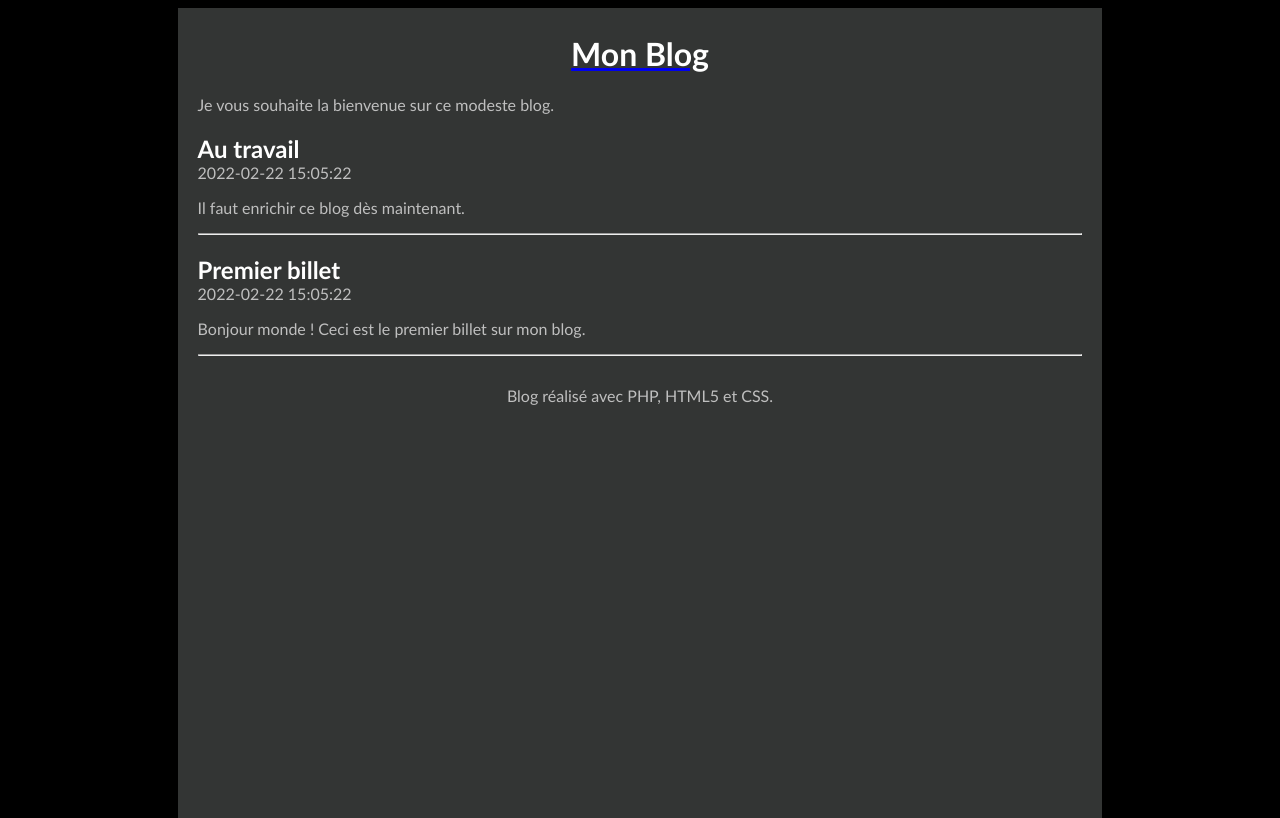
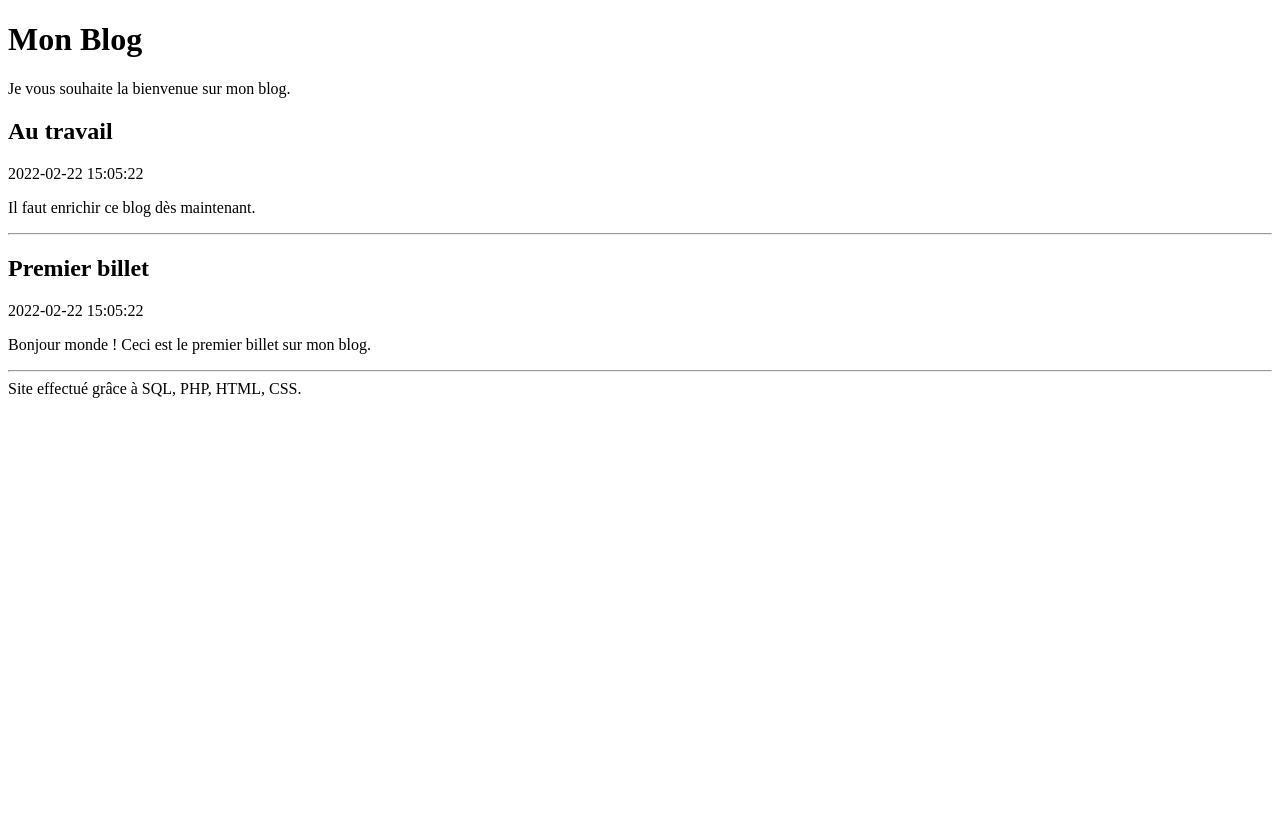
Before and after one commit to Fadddddd/Project_SQLPhp, a PHP site: page /base/index.php in a window 1280 px wide. After the commit the page ends 398 px from the top, so only its background shows below. Run offline with PHP 8.4, Linux system fonts and the light colour scheme; data comes from the database, SQL or seed files in the repository.

Commit message:
second commit

```diff
--- a/base/index.php
+++ b/base/index.php
@@ -3,7 +3,7 @@
 
 <head>
     <meta charset="UTF-8" />
-    <link rel="stylesheet" href="style.css" />
+    <link rel="stylesheet" href="../vue/css/style.css" />
     <title>Mon Blog</title>
 </head>
 
@@ -13,7 +13,7 @@
             <a href="index.php">
                 <h1 id="titreBlog">Mon Blog</h1>
             </a>
-            <p>Je vous souhaite la bienvenue sur ce modeste blog.</p>
+            <p>Je vous souhaite la bienvenue sur mon blog.</p>
         </header>
         <div id="contenu">
             <?php
@@ -38,7 +38,7 @@
             <?php endforeach; ?>
         </div> <!-- #contenu -->
         <footer id="piedBlog">
-            Blog réalisé avec PHP, HTML5 et CSS.
+            Site effectué grâce à SQL, PHP, HTML, CSS.
         </footer>
     </div> <!-- #global -->
 </body>
--- a/base/style.css
+++ /dev/null
@@ -1,43 +0,0 @@
-/* Pour pouvoir utiliser une hauteur (height) ou une hauteur minimale
-   (min-height) sur un bloc, il faut que son parent direct ait lui-même une
-   hauteur déterminée (donc toute valeur de height sauf "auto": hauteur en
-   pixels, em, autres unités...).
-   Si la hauteur du parent est en pourcentage, elle se réfère alors à la
-   hauteur du «grand-père», et ainsi de suite.
-   Pour pouvoir utiliser un "min-height: 100%" sur div#global, il nous faut:
-   - un parent (body) en "height: 100%";
-   - le parent de body également en "height: 100%". */
-   html, body {
-    height: 100%;
-}
-
-body {
-    color: #bfbfbf;
-    background: black;
-    font-family: 'Futura-Medium', 'Futura', 'Trebuchet MS', sans-serif;
-}
-
-h1 {
-    color: white;
-}
-
-.titreBillet {
-    margin-bottom : 0px;
-}
-
-#global {
-    min-height: 100%;  /* Voir commentaire sur html et body plus haut */
-    background: #333534;
-    width: 70%;
-    margin: auto;	/* Permet de centrer la div */
-    text-align: justify;
-    padding: 5px 20px;
-}
-
-#contenu {
-    margin-bottom : 30px;
-}
-
-#titreBlog, #piedBlog {
-    text-align: center;
-}
--- a/vue/css/style.css
+++ b/vue/css/style.css
@@ -18,7 +18,7 @@
 }
 
 table td {
-  border: red solid 1px;
+  border: blue solid 1px;
 }
 
 a,
--- a/vue/project_liste.php
+++ b/vue/project_liste.php
@@ -29,6 +29,7 @@
             <td><a href="index.php?table=project&id=<?= $project['id'] ?>&op=update">🖊️</a></td>
             <td><a href="index.php?table=project&id=<?= $project['id'] ?>&op=delete">
                     ❌</a></td>
+            <td><a href="index.php?table=project&op=insert">&#x2795;</a></td>
         </tr>
     <?php } ?>
 </table>
--- a/vue/tag_update.php
+++ b/vue/tag_update.php
@@ -1,5 +1,5 @@
 <form method="POST" action="index.php?table=tag&id=<?= $tag->id ?>&op=maj">
-    <p>Entrez vos valeurs</p>
+    <p>Entrez vos valeurs :</p>
 
     <label>Name</label> <br />
     <textarea rows="5" cols="20" name="nom">Entrez votre nom</textarea><br />
```
Also changed, not shown: controller/project_controller.php (+17 -0 lines), index.php (+38 -0 lines), vue/head.php (+1 -1 lines), vue/projectInsert.php (added, +26 -0 lines).
